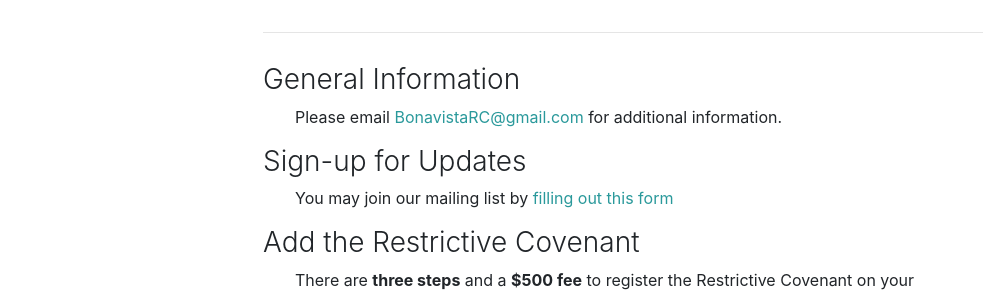
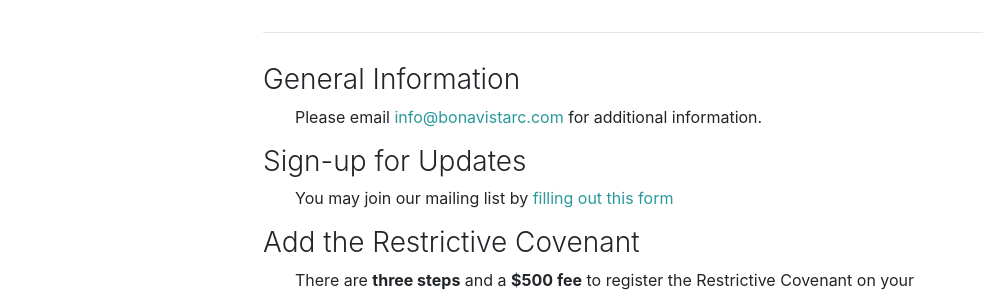
Before and after one commit to BonavistaRC/BonavistaRC.github.io, a Jekyll site: the page built from contact.markdown, in a window 1280 px wide and 900 px high. Shown: the part 260-557 px from the top of the window, without its empty margins (17-1016 px from the left). Built offline with Jekyll 4.4.1, drawn with Linux system fonts in a browser that asks for light colours; some of the changed text lies outside the part shown.

Commit message:
Updated Contact email
Updated the Contect information to the custom domain

```diff
--- a/_config.yml
+++ b/_config.yml
@@ -19,7 +19,7 @@
 # in the templates via {{ site.myvariable }}.
 
 title: Lake Bonavista Restrictive Covenant (RC) Initiative
-email: bonavistarc@gmail.com
+email: info@bonavistarc.com
 description: As a result of the recently passed Blanket R-CG Rezoning in Calgary a group of volunteers in Lake Bonavista is organizing Restrictive Covenant initiative to help maintain the nature of our community
 
 
--- a/contact.markdown
+++ b/contact.markdown
@@ -55,7 +55,7 @@ td {
 
 ### General Information
 
-Please email [BonavistaRC@gmail.com](mailto:BonavistaRC@gmail.com) for additional information.
+Please email [info@bonavistarc.com](mailto:info@bonavistarc.com) for additional information.
 
 ### Sign-up for Updates
 
@@ -106,4 +106,4 @@ The following street have volunteer Block Captains:
 | Lake Wapta Rise SE | |
 | Lake Wood Place SE | |
 
-If you you would like to be connected with your Block Captain email [BonavistaRC@gmail.com](mailto:BonavistaRC@gmail.com) or [Volunteer to be a Block Captain.](../block)
+If you you would like to be connected with your Block Captain email [info@bonavistarc.com](mailto:info@bonavistarc.com) or [Volunteer to be a Block Captain.](../block)
```
Also changed, not shown: _includes/signup_meeting_details.md (+1 -1 lines).
